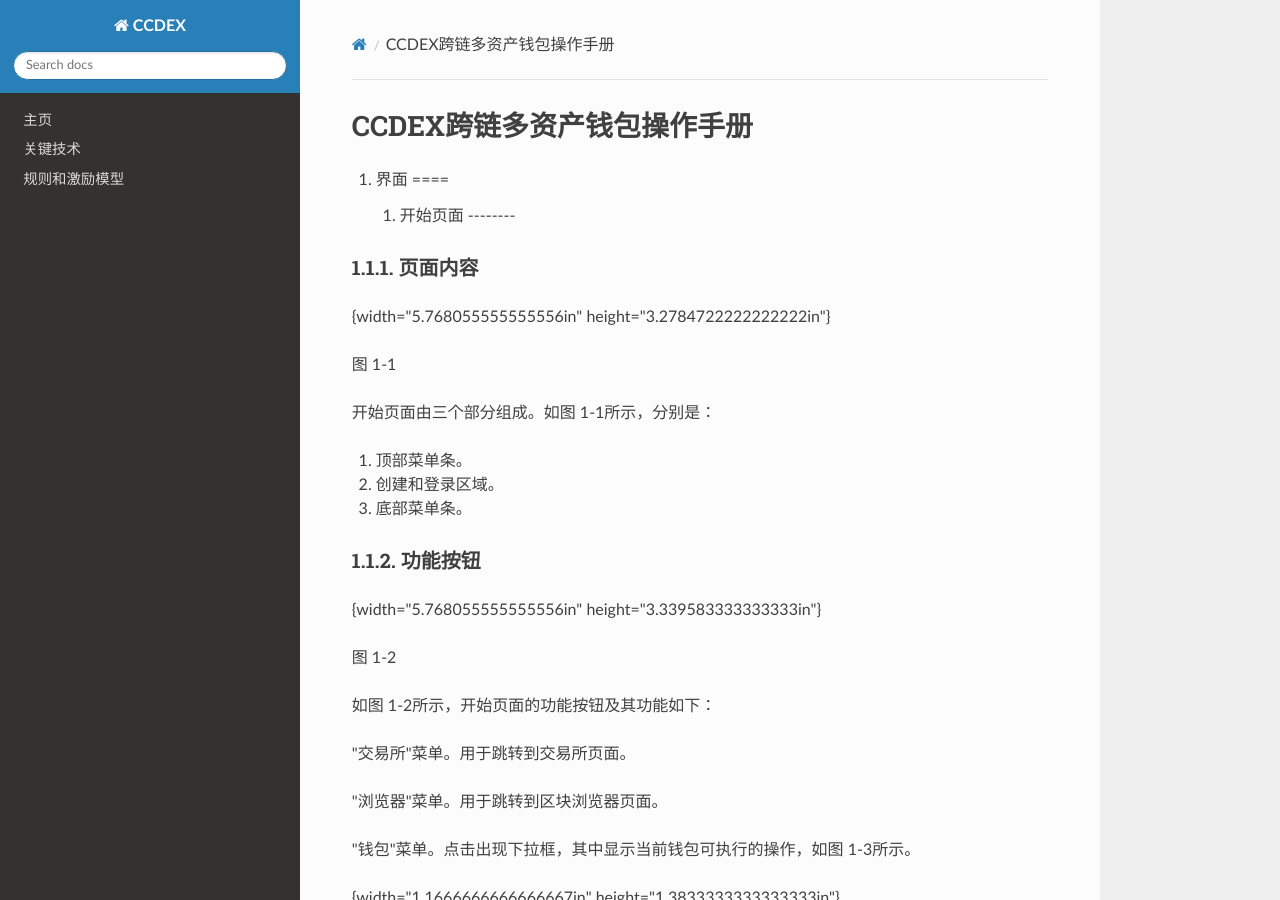
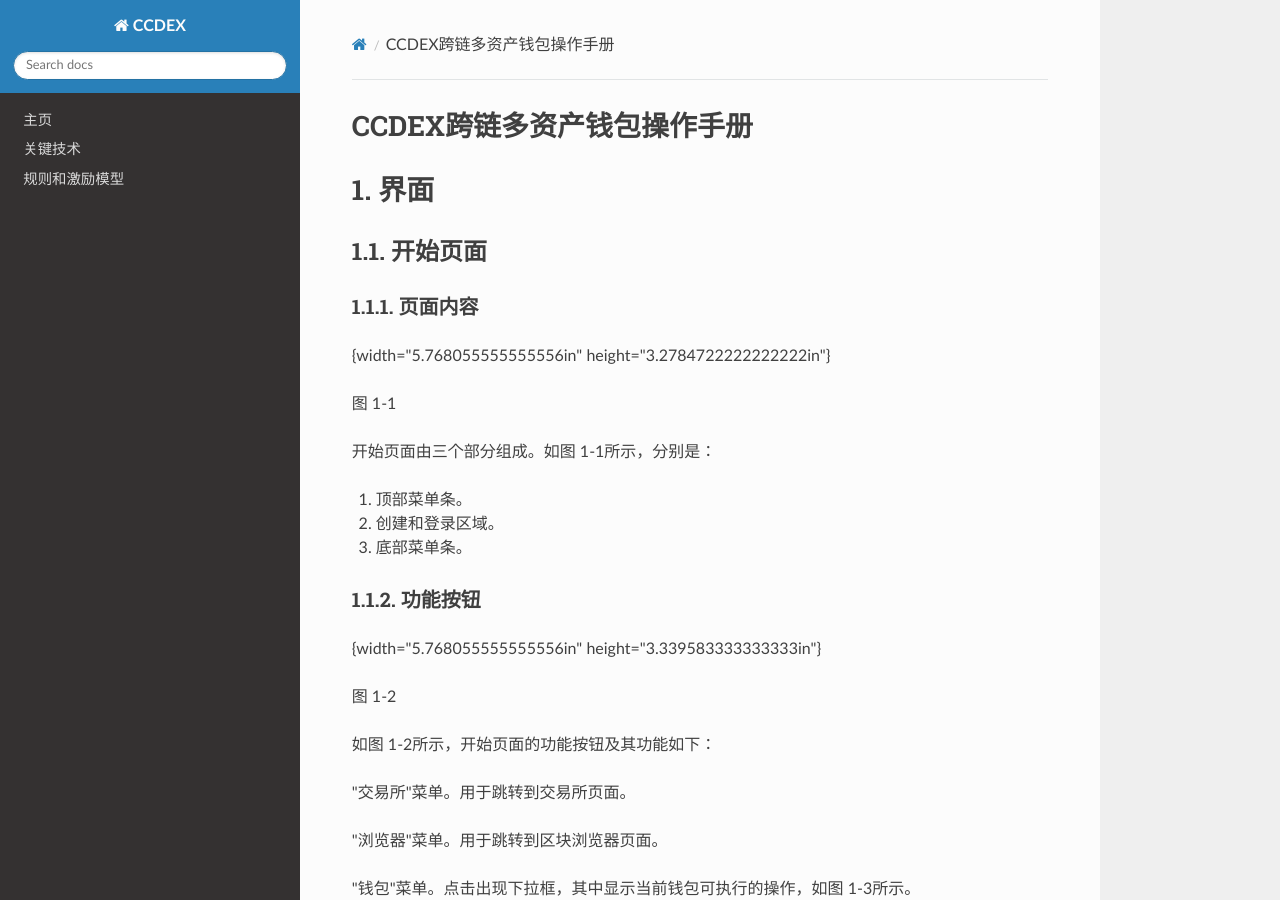
Before and after one commit to ccdex/cc-wiki, an MkDocs documentation site: the page built from docs/zh_CN/docs/WalletManual zh_CN.md, in a window 1280 px wide and 900 px high. Built offline with MkDocs 1.6.1, drawn with Linux system fonts in a browser that asks for light colours; nearby versions of some CDN libraries.

Commit message:
Update WalletManual zh_CN.md

```diff
--- a/docs/zh_CN/docs/WalletManual zh_CN.md
+++ b/docs/zh_CN/docs/WalletManual zh_CN.md
@@ -2,10 +2,10 @@ CCDEX跨链多资产钱包操作手册
 ===========================
 
 1.  界面
-    ====
+========
 
-    1.  开始页面
-        --------
+1.1.  开始页面
+--------------
 
 ### 1.1.1. 页面内容
 
```
